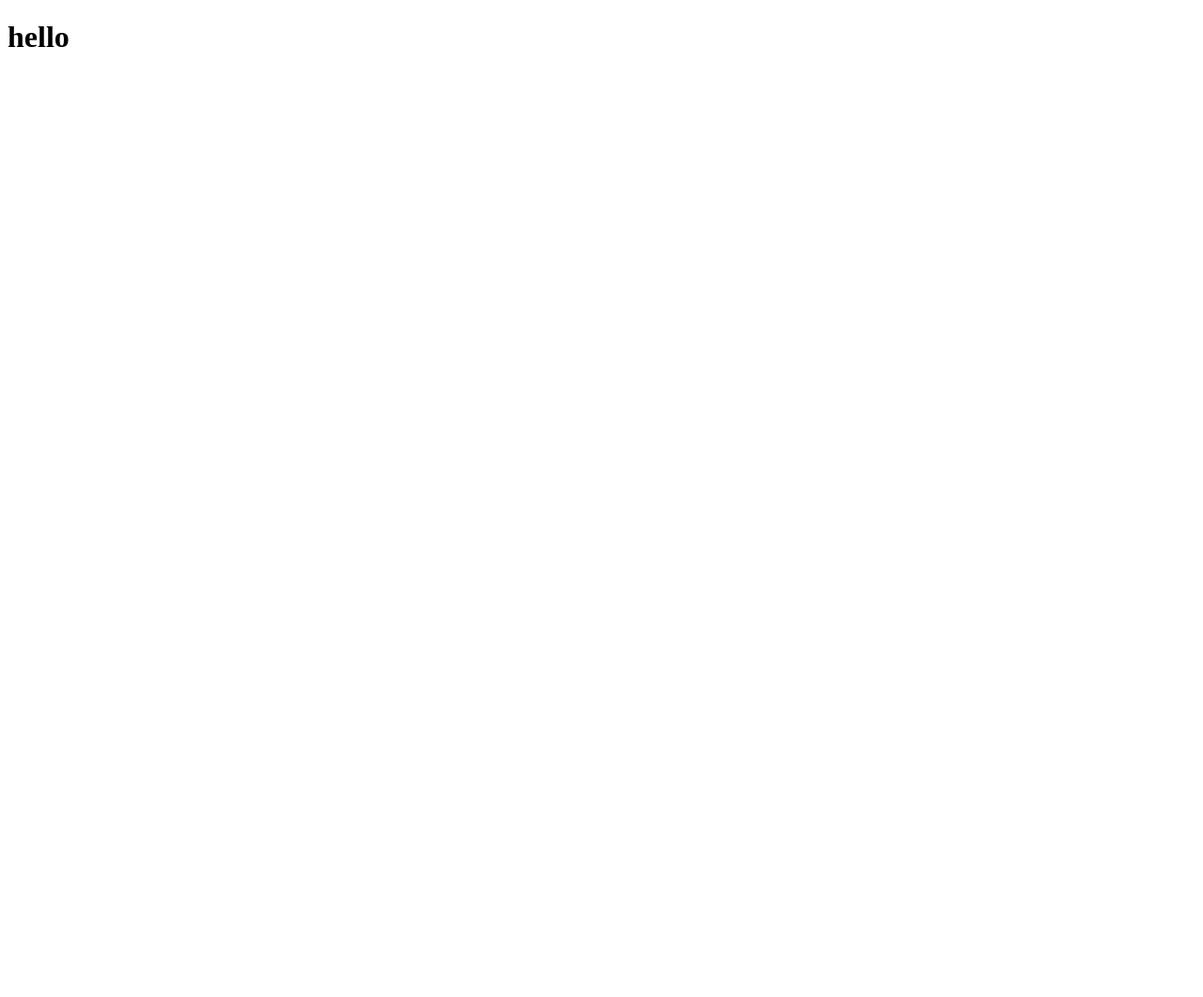
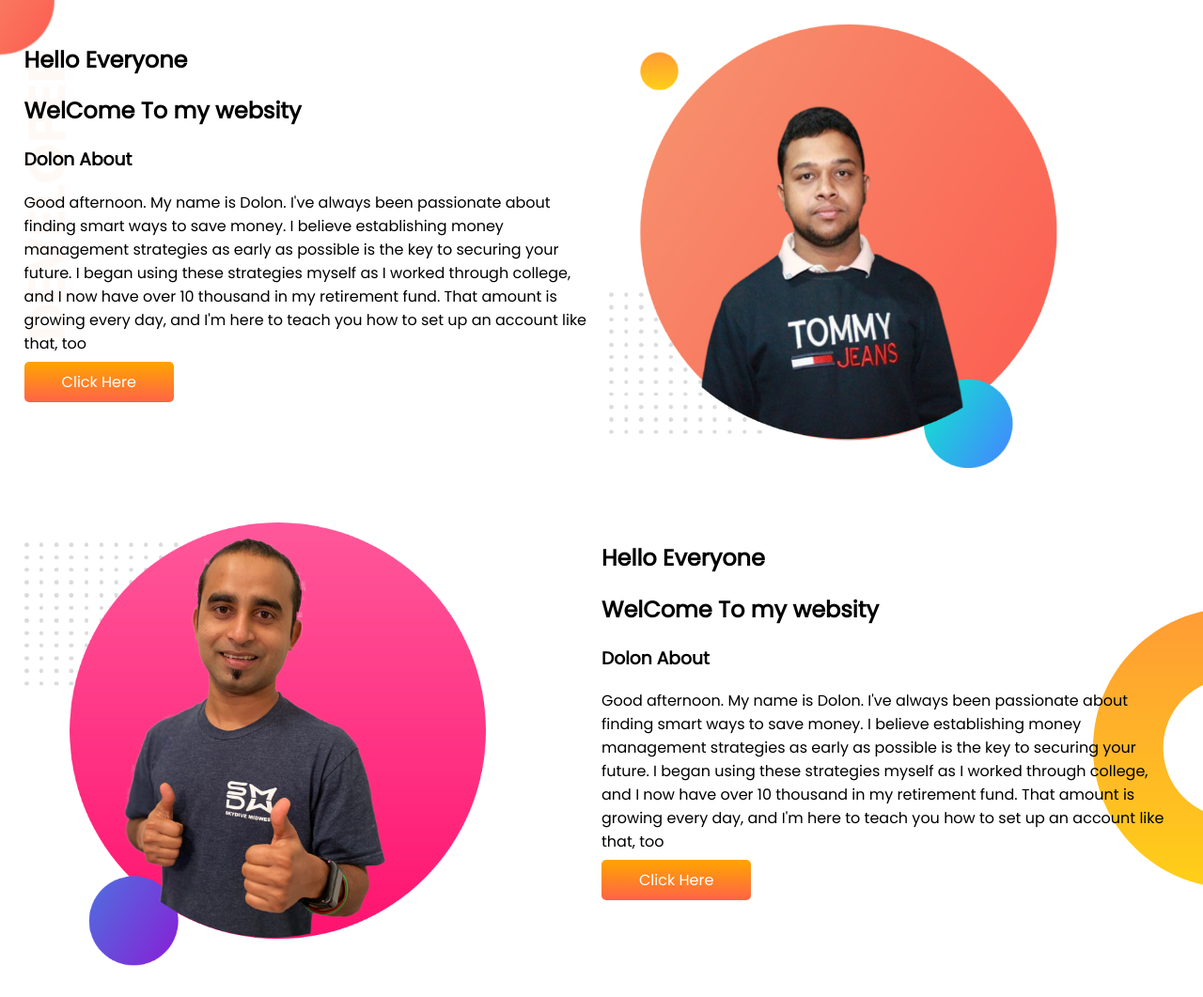
Before and after one commit to alamindolon/dolon-portfolio, a plain HTML site: page index.html in a window 1280 px wide. Shown: the whole page at 94% size. Before the commit the page ends 800 px from the top, so only its background shows below. Drawn offline with Linux system fonts and the light colour scheme.

Commit message:
top banar added

```diff
--- a/index.html
+++ b/index.html
@@ -1,14 +1,61 @@
 <!DOCTYPE html>
 <html lang="en">
+
 <head>
     <meta charset="UTF-8">
     <meta http-equiv="X-UA-Compatible" content="IE=edge">
     <meta name="viewport" content="width=device-width, initial-scale=1.0">
     <title>Dolon Portfolio</title>
+    <link rel="preconnect" href="https://fonts.googleapis.com">
+    <link rel="preconnect" href="https://fonts.gstatic.com" crossorigin>
+    <link href="https://fonts.googleapis.com/css2?family=Poppins&display=swap" rel="stylesheet">
+    <link rel="stylesheet" href="style.css">
+
 </head>
+
+
 <body>
-    <h1>hello
+<section class="top_banner">
+    <div class="half_width">
+        <h1>Hello Everyone</h1>
+<h1>WelCome To my websity</h1>
+<h3>Dolon About </h3>
+<p>Good afternoon. My name is Dolon. I've always been passionate about finding smart ways to save money. I believe
+    establishing money management strategies as early as possible is the key to securing your future. I began using
+    these strategies myself as I worked through college, and I now have over 10 thousand in my retirement fund. That
+    amount is growing every day, and I'm here to teach you how to set up an account like that, too</p>
+<a class="about_button" target="_blank" href="">Click Here</a>
 
-    </h1>
+    </div>
+    <div class="half_width">
+        <img class="image_control" src="images/dolon_2.png" alt="">
+    </div>
+</section>
+
+
+<section class="dream-banar">
+
+    <div class="half_width">
+        <img class="image_control" src="images/jhankar2.png" alt="">
+    </div>
+
+    <div class="half_width">
+        <h1>Hello Everyone</h1>
+<h1>WelCome To my websity</h1>
+<h3>Dolon About </h3>
+<p>Good afternoon. My name is Dolon. I've always been passionate about finding smart ways to save money. I believe
+    establishing money management strategies as early as possible is the key to securing your future. I began using
+    these strategies myself as I worked through college, and I now have over 10 thousand in my retirement fund. That
+    amount is growing every day, and I'm here to teach you how to set up an account like that, too</p>
+<a class="about_button" target="_blank" href="">Click Here</a>
+
+    </div>
+
+</section>
+
+
 </body>
+
+
+
 </html>
--- a/style.css
+++ b/style.css
@@ -0,0 +1,37 @@
+body {
+    font-family: 'Poppins', sans-serif;
+    margin: 0;
+}
+
+section {
+    display: flex;
+    padding: 2%;
+
+}
+
+.half_width {
+    width: 50%;
+}
+
+.image_control {
+    width: 80%;
+}
+
+.about_button {
+    text-decoration: none;
+    color: white;
+    background-image: linear-gradient(orange, tomato);
+    padding: 10px 40px;
+    border-radius: 5px;
+}
+
+.top_banner {
+    background-image: url(images/top-banner.png);
+    background-repeat: no-repeat;
+}
+.dream-banar{
+    background-image: url(images/dream-bg.png);
+    background-repeat: no-repeat;
+    background-position: right;
+
+}
```
Also changed, not shown: images/dolon_2.png (added), images/dream-bg.png (added), images/exp-bg.png (added), images/jhankar.png (added), images/jhankar2.png (added), images/my-bg.png (added), images/my-bg2 (2).png (added), images/my-bg2.png (added), images/top-banner.png (added), 4 other files.
